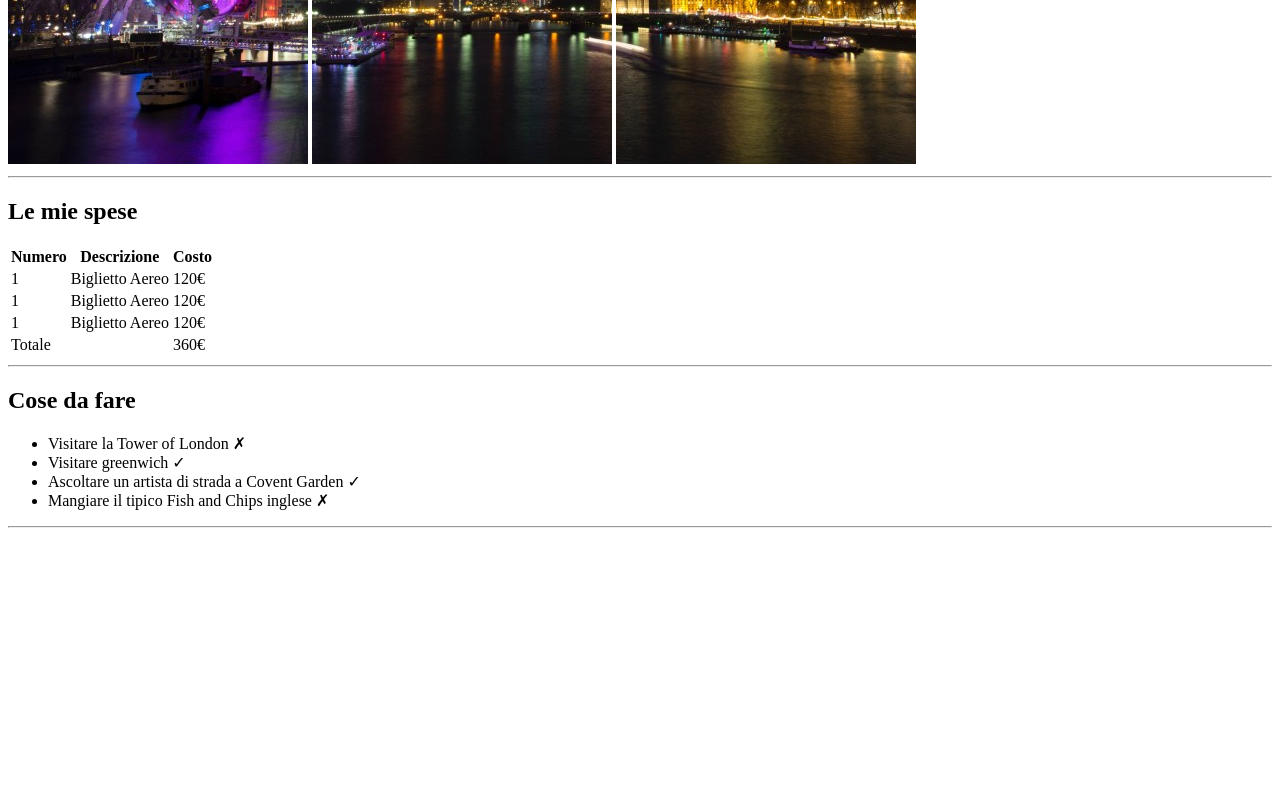
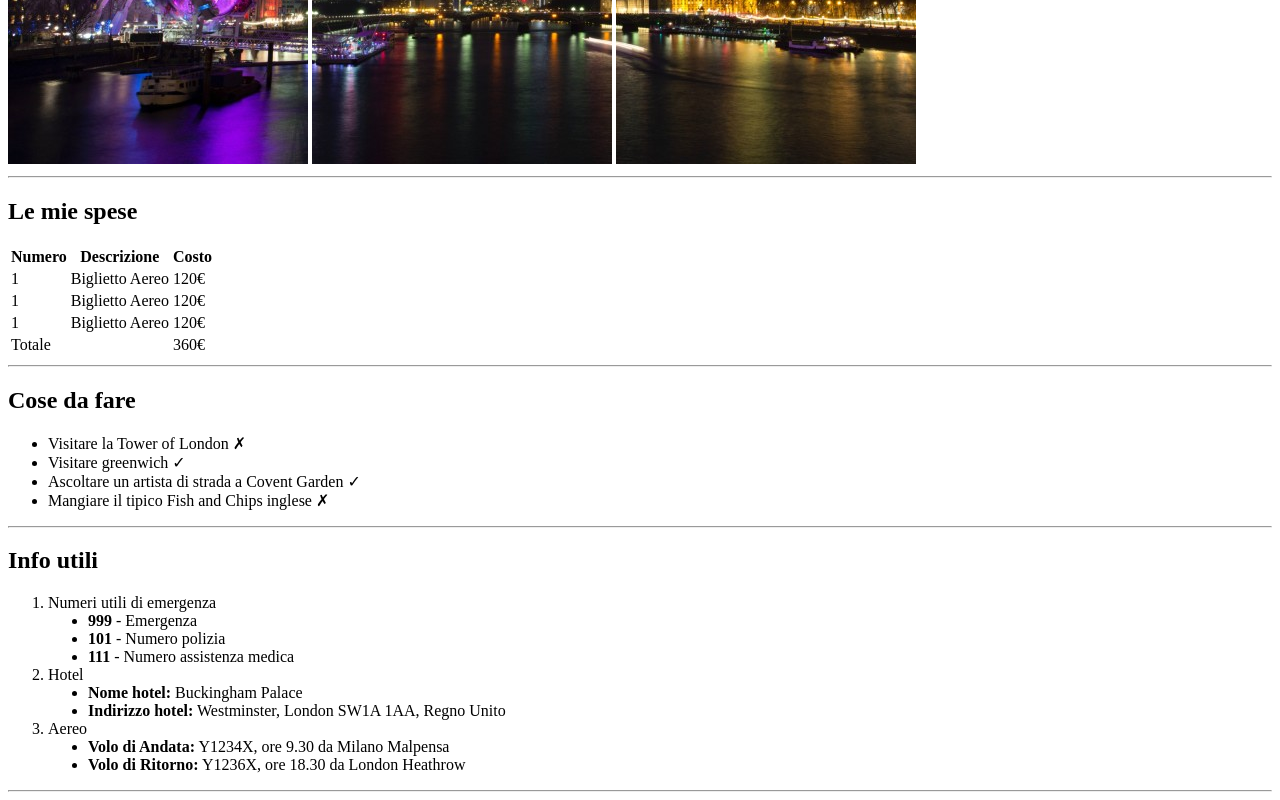
Before and after one commit to f-dib/html-london-trip, a plain HTML site: page index.html in a window 1280 px wide. Shown: the part 516-1316 px from the top of the page. Before the commit the page ends 1052 px from the top, so only its background shows below. Drawn offline with Linux system fonts and the light colour scheme.

Commit message:
added ordered list

```diff
--- a/index.html
+++ b/index.html
@@ -50,21 +50,63 @@
             </tr>
         </table>
         <hr>
+
         <h2>Cose da fare</h2>
         <ul>                                                   <!--unordered list-->
             <li>
-                Visitare la Tower of London <span>&#10007</span>
+                Visitare la Tower of London <span>&#10007</span>                        <!--first bullet-->
             </li>
             <li>
-                Visitare greenwich <span>&#10003</span>
+                Visitare greenwich <span>&#10003</span>                                 <!--second bullet-->
             </li>
             <li>
-                Ascoltare un artista di strada a Covent Garden <span>&#10003</span>
+                Ascoltare un artista di strada a Covent Garden <span>&#10003</span>     <!--third bullet-->
             </li>
             <li>
-                Mangiare il tipico Fish and Chips inglese <span>&#10007</span>
+                Mangiare il tipico Fish and Chips inglese <span>&#10007</span>          <!--fourth bullet-->
             </li>
         </ul>
+        <hr>
+
+        <h2>Info utili</h2>
+        <ol>                                                            <!--ordered list-->
+            <li>                                                                         <!--point one-->
+                Numeri utili di emergenza
+                <ul>
+                    <li style="list-style-type:disc">
+                        <strong>999</strong> - Emergenza
+                    </li>
+                    <li style="list-style-type:disc">
+                        <strong>101</strong> - Numero polizia
+                    </li>
+                    <li style="list-style-type:disc">
+                        <strong>111</strong> - Numero assistenza medica
+                    </li>
+                </ul>
+            </li>
+            <li>                                                                         <!--point two-->
+                Hotel
+                <ul>
+                    <li style="list-style-type:disc">
+                        <strong>Nome hotel:</strong> Buckingham Palace
+                    </li>
+                    <li style="list-style-type:disc">
+                        <strong>Indirizzo hotel:</strong> Westminster, London SW1A 1AA, Regno Unito
+                    </li>
+                </ul>
+            </li>
+            <li>                                                                          <!--point three-->
+                Aereo
+                <ul>
+                    <li style="list-style-type:disc">
+                        <strong>Volo di Andata:</strong> Y1234X, ore 9.30 da Milano Malpensa
+                    </li>
+                    <li style="list-style-type:disc">
+                        <strong>Volo di Ritorno:</strong> Y1236X, ore 18.30 da London Heathrow
+                    </li>
+                </ul>
+            </li>
+        </ol>
         <hr>
     </main>
 
```
